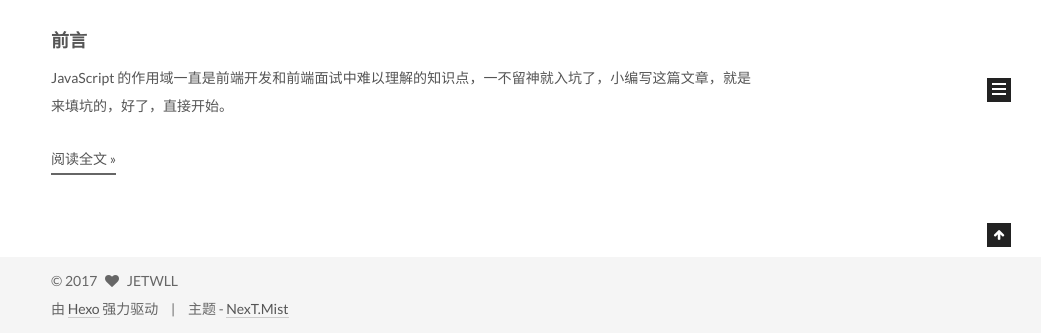
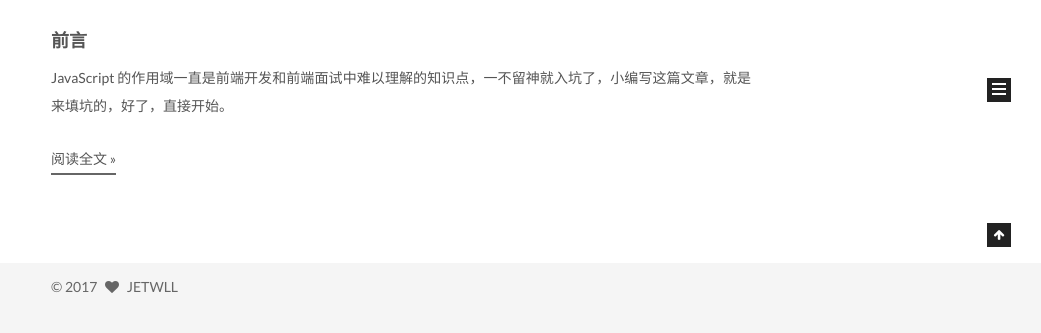
Before and after one commit to JETWLL/jetwll.github.io, a plain HTML site: page index.html in a window 1280 px wide. Shown: the part 653-986 px from the top of the page, without its empty margins (239-1280 px from the left). Drawn offline with Linux system fonts and the light colour scheme.

Commit message:
Site updated: 2017-03-26 20:15:13

```diff
--- a/css/main.css
+++ b/css/main.css
@@ -1684,7 +1684,7 @@ pre .javascript .function {
   width: 4px;
   height: 4px;
   border-radius: 50%;
-  background: #54aa94;
+  background: #8cfa44;
 }
 .links-of-blogroll {
   font-size: 13px;
--- a/index.html
+++ b/index.html
@@ -661,7 +661,7 @@
 
 
 
-
+      <iframe frameborder="no" border="0" marginwidth="0" marginheight="0" width=280 height=86 src="//music.163.com/outchain/player?type=2&id=436514312&auto=0&height=66"></iframe>
     </div>
   </aside>
 
@@ -683,16 +683,6 @@
 </div>
 
 
-<div class="powered-by">
-  由 <a class="theme-link" href="https://hexo.io">Hexo</a> 强力驱动
-</div>
-
-<div class="theme-info">
-  主题 -
-  <a class="theme-link" href="https://github.com/iissnan/hexo-theme-next">
-    NexT.Mist
-  </a>
-</div>
 
 
 
```
Also changed, not shown: 2017/03/17/详解 JavaScript 作用域/index.html (+1 -11 lines), 2017/03/19/JavaScript 中构造函数与 new 命令/index.html (+1 -11 lines), 404.html (+1 -11 lines), about/index.html (+1 -11 lines), archives/2017/03/index.html (+1 -11 lines), archives/2017/index.html (+1 -11 lines), archives/index.html (+1 -11 lines), categories/index.html (+1 -11 lines), hello-world.html (+1 -11 lines), tags/JavaScript作用域/index.html (+1 -11 lines), tags/New-命令/index.html (+1 -11 lines), tags/index.html (+1 -11 lines), tags/构造函数/index.html (+1 -11 lines).
